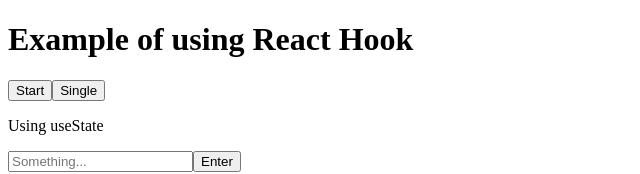
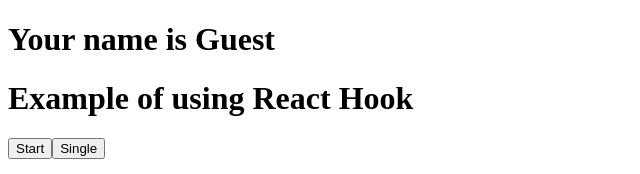
Before and after one commit to webroyit/9dfjza-ReactHook, a React (Create React App) app: page / in a window 1280 px wide. Shown: the top 174 px of the page, without its empty margins (0-640 px from the left). Built offline with nearby package versions, Linux system fonts and the light colour scheme; no server answers.

Commit message:
Example of using useContext hook

```diff
--- a/src/App.js
+++ b/src/App.js
@@ -3,22 +3,33 @@
 import Header from './parts/Header';
 import Start from './parts/Start';
 import SingleState from './parts/SingleState';
+import Name from './parts/Name';
+import NameContext from './nameContext';
 
 const app = props => {
   const [page, setPage] = useState('start');
+  const [nameState, setName] = useState("Guest");
 
   // switch component
   const changePage = pageName => {
     setPage(pageName);
   }
 
+  const changeName = () => {
+    setName("Admin");
+  }
+
   return(
     <div className="App">
-      <h1>Example of using React Hook</h1>
-      <Header
-        loadStart={changePage.bind(this, 'start')}
-        loadSingle={changePage.bind(this, 'single')} />
-      {page === 'start' ? <Start /> : <SingleState />}
+      {/* Allow access to the variable */}
+      <NameContext.Provider value={{ name: nameState, changeName: changeName }}>
+        <Name />
+        <h1>Example of using React Hook</h1>
+        <Header
+          loadStart={changePage.bind(this, 'start')}
+          loadSingle={changePage.bind(this, 'single')} />
+        {page === 'start' ? <Start /> : <SingleState />}
+      </NameContext.Provider>
     </div>
   );
 }
--- /dev/null
+++ b/src/nameContext.js
@@ -0,0 +1,6 @@
+import React from 'react';
+
+// set up value for context
+const nameContext = React.createContext({ name: "Guest", changeName: () => {} });
+
+export default nameContext;
--- /dev/null
+++ b/src/parts/Name.js
@@ -0,0 +1,11 @@
+import React, { useContext } from 'react';
+
+import NameContext from '../nameContext';
+
+const name = props => {
+    const name = useContext(NameContext);
+
+    return <h1 onClick={name.changeName}>Your name is { name.name }</h1>
+};
+
+export default name;
```
